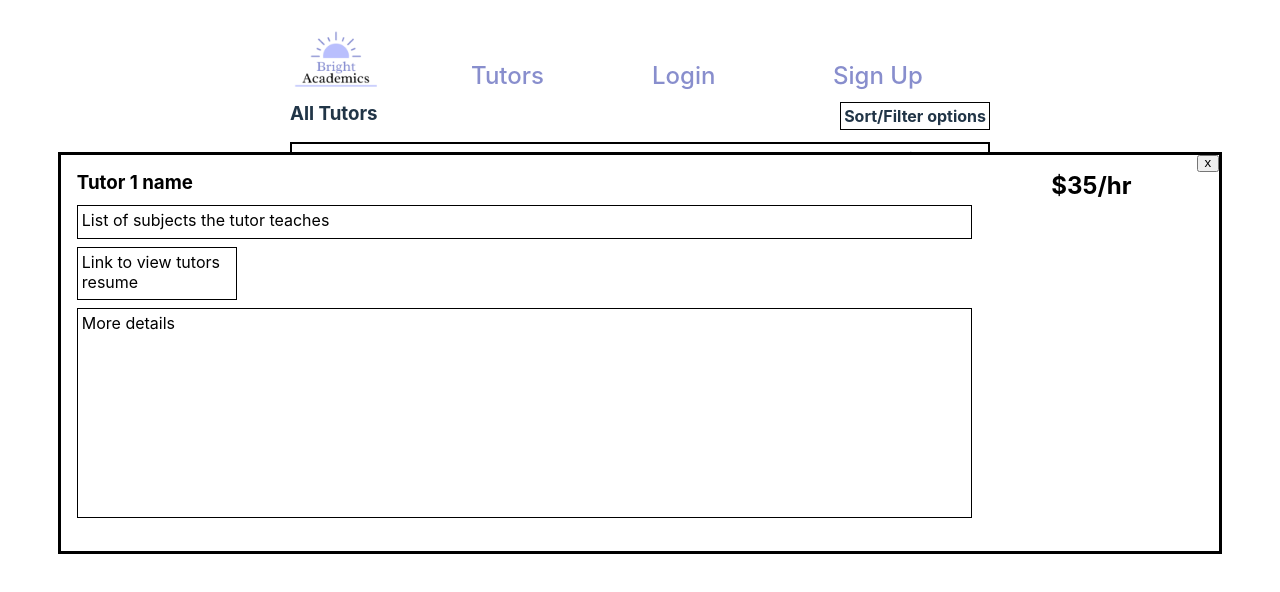
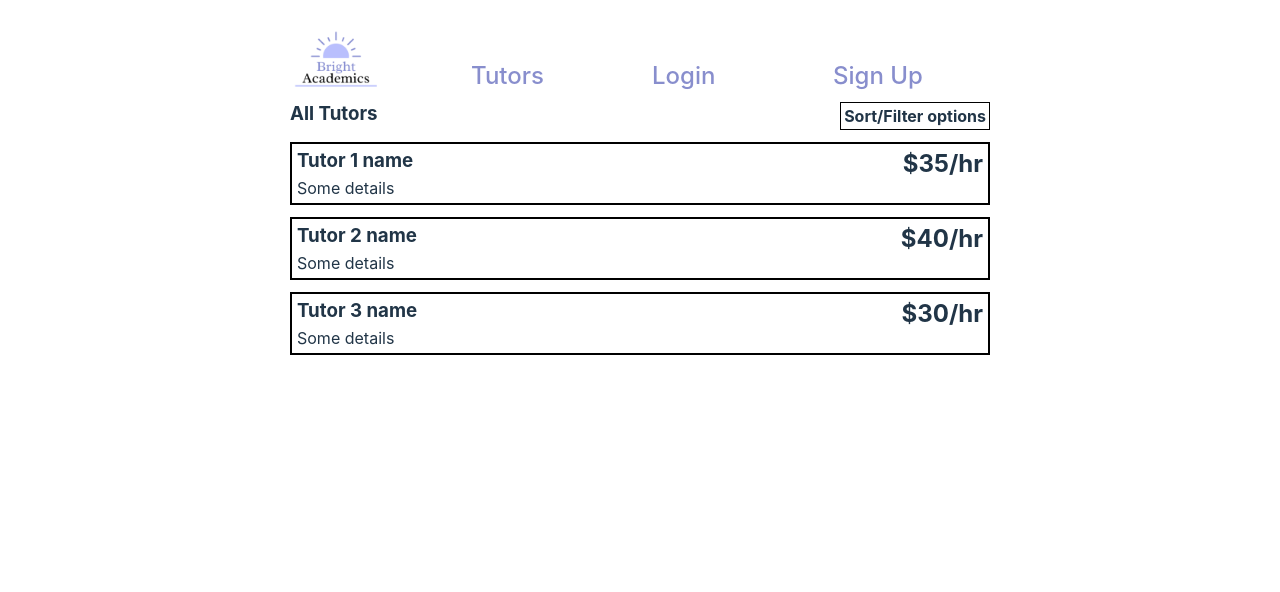
Before and after one commit to intameli/T3A2-Full-Stack-App, a React (Vite) app in the folder src/frontend-tutors/: page / in a window 1280 px wide. Shown: the top 592 px of the page. Built offline with nearby package versions, Linux system fonts and the light colour scheme.

Commit message:
cards can be clicked

```diff
--- a/src/frontend-tutors/src/components/TutorList.jsx
+++ b/src/frontend-tutors/src/components/TutorList.jsx
@@ -7,30 +7,19 @@ const tutors = [
     rate: 35,
     id: 0,
   },
-  // {
-  //   name: "Tutor 2 name",
-  //   rate: 40,
-  //   id: 1,
-  // },
-  // {
-  //   name: "Tutor 3 name",
-  //   rate: 30,
-  //   id: 2,
-  // },
+  {
+    name: "Tutor 2 name",
+    rate: 40,
+    id: 1,
+  },
+  {
+    name: "Tutor 3 name",
+    rate: 30,
+    id: 2,
+  },
 ];
 
 export function TutorList() {
-  // this state contains the tutor id for the open modal
-  // when it is null the modal is closed
-  const [modalOpen, setModalOpen] = useState(null);
-
-  const handleClick = (id) => {
-    setModalOpen(id);
-  };
-
-  const findTutor = (id) => {
-    return tutors.find((tutor) => tutor.id === id);
-  };
   // this component needs a parent component to make it cleaner
   return (
     <div className="card-container">
@@ -42,13 +31,11 @@ export function TutorList() {
         <p>+</p>
         <div>Add new tutor</div>
       </div> */}
+
       {tutors.map((tutor) => {
-        return <TutorCard key={tutor.id} onClick={handleClick} tutor={tutor} />;
+        return <TutorCard key={tutor.id} tutor={tutor} />;
       })}
 
-      {modalOpen !== null && (
-        <Modal setModalOpen={setModalOpen} tutor={findTutor(modalOpen)} />
-      )}
       {/* <dialog>
         <div className="x">x</div>
         <h3>Editable {tutors[0].name}</h3>
@@ -65,21 +52,29 @@ export function TutorList() {
   );
 }
 
-function TutorCard({ onClick, tutor }) {
+function TutorCard({ tutor }) {
+  const [modalOpen, setModalOpen] = useState(false);
+
+  function handleClick() {
+    setModalOpen(true);
+  }
+
   return (
-    <div className="card" onClick={() => onClick(tutor.id)}>
-      <h3>{tutor.name}</h3>
-      <h2 className="rate">${tutor.rate}/hr</h2>
-      <p>Some details</p>
-      <Modal setModalOpen={() => {}} tutor={tutor} />
-    </div>
+    <>
+      <div className="card" onClick={handleClick}>
+        <h3>{tutor.name}</h3>
+        <h2 className="rate">${tutor.rate}/hr</h2>
+        <p>Some details</p>
+      </div>
+      {modalOpen && <Modal setModalOpen={setModalOpen} tutor={tutor} />}
+    </>
   );
 }
 
 function Modal({ setModalOpen, tutor }) {
   return (
     <dialog>
-      <button onClick={() => setModalOpen(null)} className="x">
+      <button onClick={() => setModalOpen(false)} className="x">
         x
       </button>
       <h3>{tutor.name}</h3>
```
